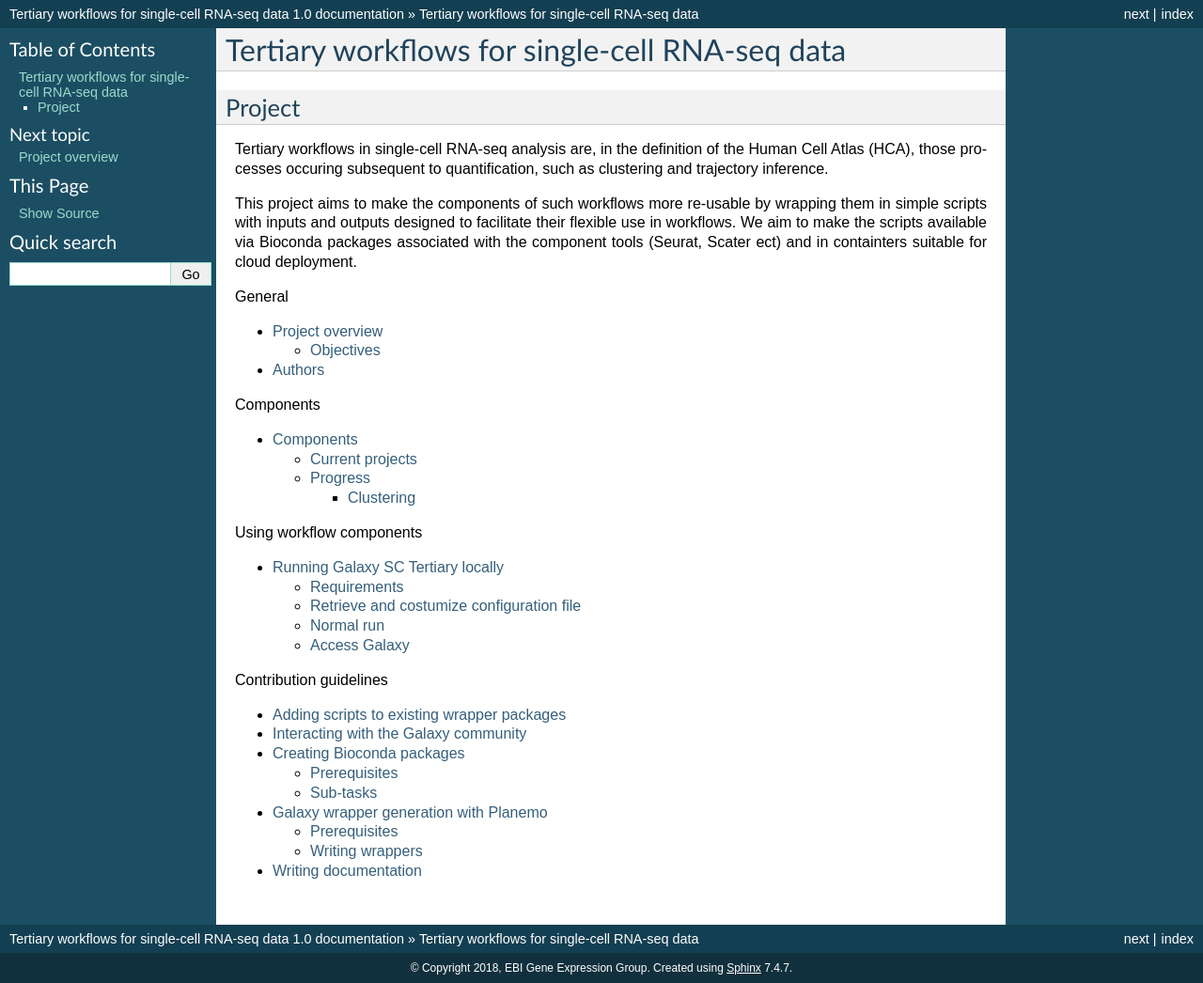
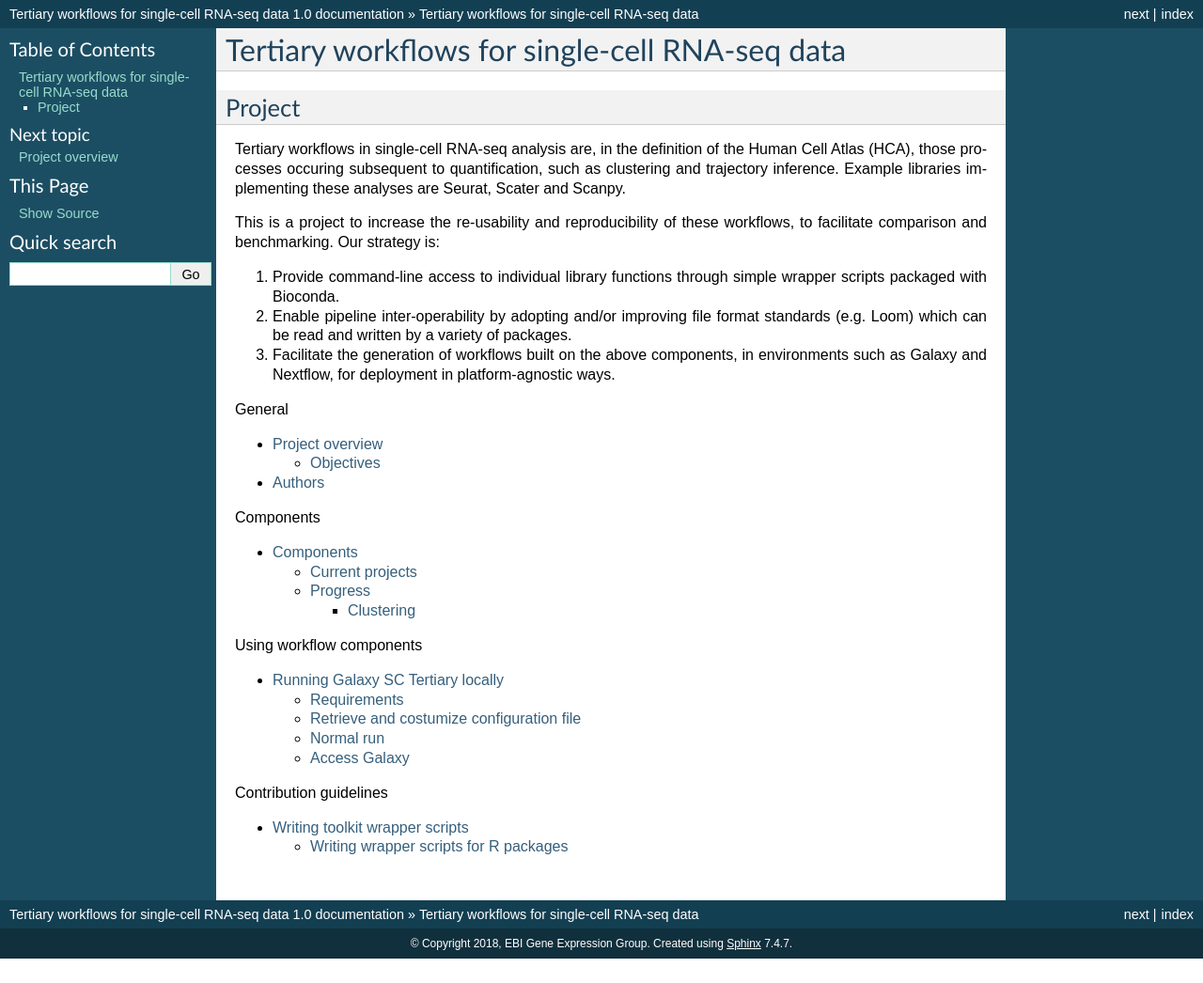
Before and after one commit to ebi-gene-expression-group/tertiary_workflows_docs, a Sphinx documentation site: the page built from docs/index.rst, in a window 1280 px wide. Shown: the whole page at 94% size. Built offline with Sphinx 7.4.7, drawn with Linux system fonts in a browser that asks for light colours; after the commit the page ends 1020 px from its top, so only the background shows below that.

Commit message:
First batch of changes

```diff
--- a/docs/index.rst
+++ b/docs/index.rst
@@ -11,9 +11,14 @@ Tertiary workflows for single-cell RNA-seq data
 Project
 *******
 
-Tertiary workflows in single-cell RNA-seq analysis are, in the definition of the Human Cell Atlas (HCA), those processes occuring subsequent to quantification, such as clustering and trajectory inference.
+Tertiary workflows in single-cell RNA-seq analysis are, in the definition of the Human Cell Atlas (HCA), those processes occuring subsequent to quantification, such as clustering and trajectory inference. Example libraries implementing these analyses are Seurat, Scater and Scanpy.
 
-This project aims to make the components of such workflows more re-usable by wrapping them in simple scripts with inputs and outputs designed to facilitate their flexible use in workflows. We aim to make the scripts available via Bioconda packages associated with the component tools (Seurat, Scater ect) and in containters suitable for cloud deployment.
+This is a project to increase the re-usability and reproducibility of these workflows, to facilitate comparison and benchmarking. Our strategy is:
+
+1. Provide command-line access to individual library functions through simple wrapper scripts packaged with Bioconda.
+2. Enable pipeline inter-operability by adopting and/or improving file format standards (e.g. Loom) which can be read and written by a variety of packages.
+3. Facilitate the generation of workflows built on the above components, in environments such as Galaxy and Nextflow, for deployment in platform-agnostic ways.
+
 
 .. toctree::
    :maxdepth: 2
@@ -37,8 +42,11 @@ This project aims to make the components of such workflows more re-usable by wra
    :maxdepth: 2
    :caption: Contribution guidelines
 
-   adding_scripts_to_wrapper_packages
-   galaxy_community
-   bioconda_wrapping_tools
-   writing_planemo_galaxy_wrapper
-   writing_documentation
+   writing_wrapper_scripts
+
+
+..   adding_scripts_to_wrapper_packages
+     galaxy_community
+     bioconda_wrapping_tools
+    writing_planemo_galaxy_wrapper
+    writing_documentation
--- a/docs/writing_wrapper_scripts.rst
+++ b/docs/writing_wrapper_scripts.rst
@@ -2,7 +2,9 @@
 Writing toolkit wrapper scripts
 ###############################
 
-Writing wrapper scripts for toolkits depends on the type of software involved:
+Tools such as Seurat and Scanpy are libraries which provide functions for use within particular environents (R and Python respectively for these examples), but these functions are not available directly from the command line. In this case we need a wrapper which parses inputs and paramters, runs the specified functions, and outputs results to specfied locations.
+
+Clearly bioinformaticians everywhere are writing such wrapper scripts routinely. However we propose that wrappers are written in a way that makes them re-usable across a range of platforms and applications, using the following strategy:
 
 .. toctree::
     :maxdepth: 2
```
Also changed, not shown: AUTHORS.rst (+8 -1 lines), docs/overview.rst (+8 -2 lines).
